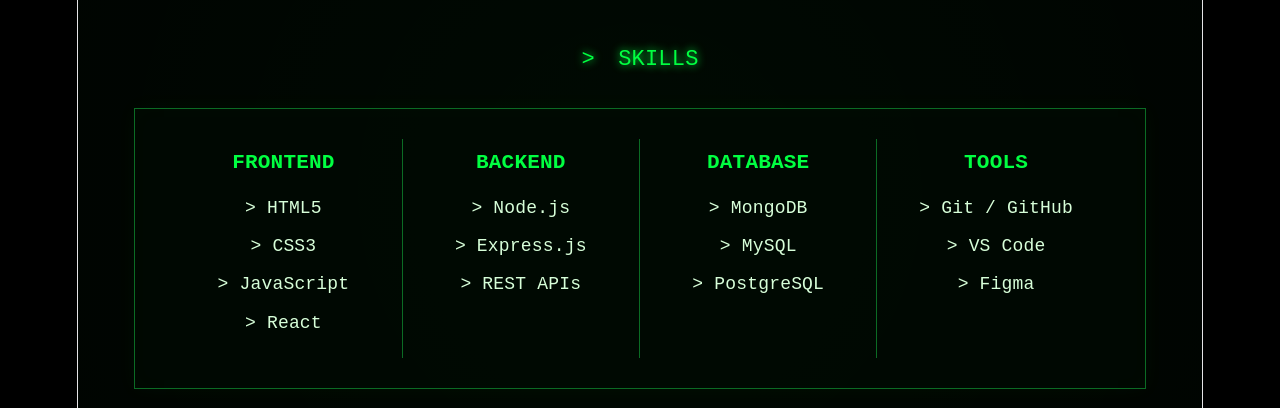
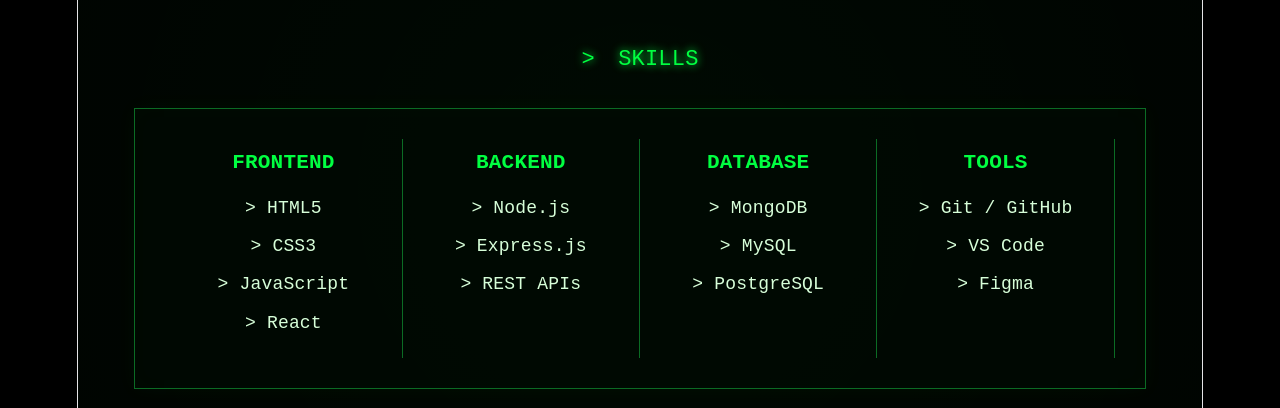
Before and after one commit to rewatbu/jsd13-week09-portfolio-react, a React (Vite) app: page / in a window 1280 px wide. Shown: the part 1600-2008 px from the top of the page. Built offline with nearby package versions, Linux system fonts and the light colour scheme.

Commit message:
update: skill-group:last-child border

```diff
--- a/src/App.css
+++ b/src/App.css
@@ -343,9 +343,9 @@
   border-right: 1px solid var(--green-dark);
 }
 
-.skill-group:last-child {
+/* .skill-group:last-child {
   border: none;
-}
+} */
 
 .skill-group h3 {
   color: var(--green);
```
